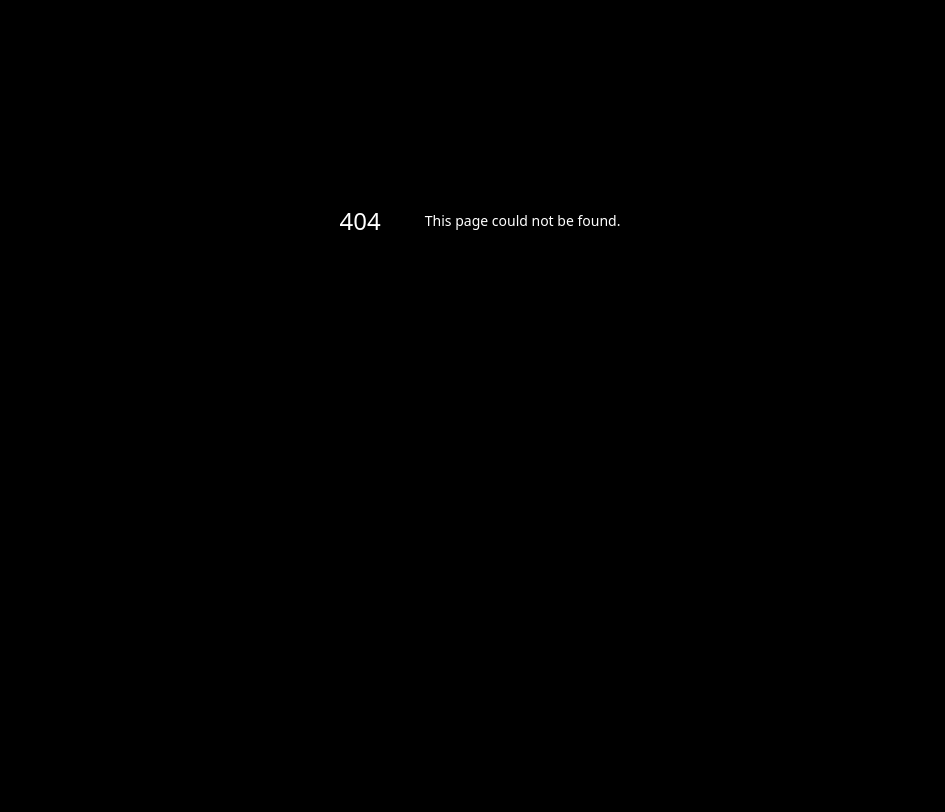
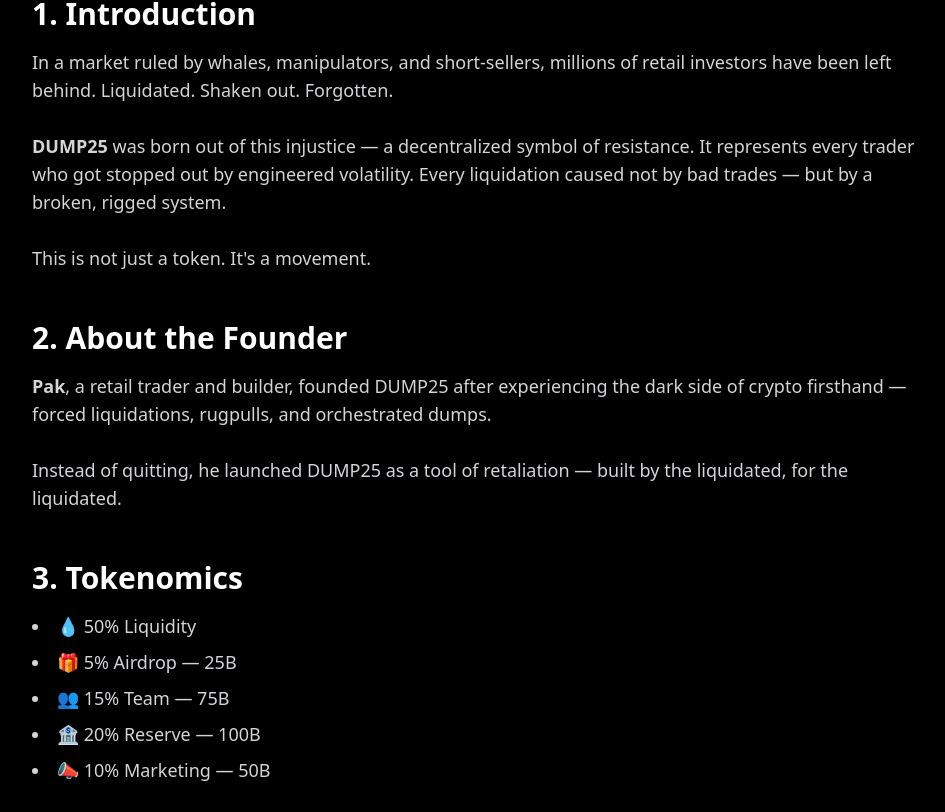
Before and after one commit to PAKmeme/dump25.io-site, a Next.js app: page /whitepaper in a window 1280 px wide. Before the commit this address had no page. Shown: the part 248-1060 px from the top of the page, without its empty margins (160-1105 px from the left). Before the commit the page ends 868 px from the top, so only its background shows below. Built offline with nearby package versions, Linux system fonts and the light colour scheme.

Commit message:
Create page.tsx

```diff
--- /dev/null
+++ b/app/whitepaper/page.tsx
@@ -0,0 +1,86 @@
+export default function Whitepaper() {
+  return (
+    <main className="bg-black text-white py-20 px-6 font-sans">
+      <div className="max-w-4xl mx-auto space-y-12">
+        <h1 className="text-5xl font-bold text-center">DUMP25 Whitepaper</h1>
+
+        <section>
+          <h2 className="text-3xl font-bold mb-4">1. Introduction</h2>
+          <p className="text-zinc-300 text-lg">
+            In a market ruled by whales, manipulators, and short-sellers, millions of retail investors have been left behind. Liquidated. Shaken out. Forgotten.
+            <br /><br />
+            <strong>DUMP25</strong> was born out of this injustice — a decentralized symbol of resistance. It represents every trader who got stopped out by engineered volatility. Every liquidation caused not by bad trades — but by a broken, rigged system.
+            <br /><br />
+            This is not just a token. It's a movement.
+          </p>
+        </section>
+
+        <section>
+          <h2 className="text-3xl font-bold mb-4">2. About the Founder</h2>
+          <p className="text-zinc-300 text-lg">
+            <strong>Pak</strong>, a retail trader and builder, founded DUMP25 after experiencing the dark side of crypto firsthand — forced liquidations, rugpulls, and orchestrated dumps.
+            <br /><br />
+            Instead of quitting, he launched DUMP25 as a tool of retaliation — built by the liquidated, for the liquidated.
+          </p>
+        </section>
+
+        <section>
+          <h2 className="text-3xl font-bold mb-4">3. Tokenomics</h2>
+          <ul className="text-zinc-300 text-lg space-y-2 list-disc list-inside">
+            <li>💧 50% Liquidity</li>
+            <li>🎁 5% Airdrop — 25B</li>
+            <li>👥 15% Team — 75B</li>
+            <li>🏦 20% Reserve — 100B</li>
+            <li>📣 10% Marketing — 50B</li>
+          </ul>
+          <div className="mt-8">
+            <img
+              src="/tokenomics_final.png"
+              alt="Tokenomics Chart"
+              className="w-full max-w-3xl mx-auto"
+            />
+          </div>
+        </section>
+
+        <section>
+          <h2 className="text-3xl font-bold mb-4">4. Vesting</h2>
+          <p className="text-zinc-300 text-lg mb-6">
+            Initial circulating supply: 8.6M tokens.<br />
+            Starting May, 25M tokens will unlock every 1st of the month for 12 months. Final release: 95.7M over the last 2 months.
+          </p>
+          <div>
+            <img
+              src="/vesting.png"
+              alt="Vesting Schedule"
+              className="w-full max-w-3xl mx-auto"
+            />
+          </div>
+        </section>
+
+        <section>
+          <h2 className="text-3xl font-bold mb-4">5. Vision</h2>
+          <p className="text-zinc-300 text-lg">
+            DUMP25 is not a product. It’s a protest.
+            <br /><br />
+            There are no private sales. No VC manipulation. No centralized control.
+            <br /><br />
+            This is a movement built to empower those left behind, to reunite the wrecked, and flip the script on those who rig the system.
+          </p>
+        </section>
+
+        <section>
+          <h2 className="text-3xl font-bold mb-4">6. Contact</h2>
+          <p className="text-zinc-300 text-lg">
+            Email: <a href="mailto:contact@dump25.io" className="underline">contact@dump25.io</a>
+            <br />
+            X: <a href="https://x.com/Thedump25" className="underline" target="_blank">@Thedump25</a>
+            <br />
+            Telegram: <a href="https://t.me/+kdThjHWnV-JjZDY8" className="underline" target="_blank">t.me/+kdThjHWnV-JjZDY8</a>
+            <br />
+            GitHub: <a href="https://github.com/PAKmeme" className="underline" target="_blank">github.com/PAKmeme</a>
+          </p>
+        </section>
+      </div>
+    </main>
+  );
+}
```
